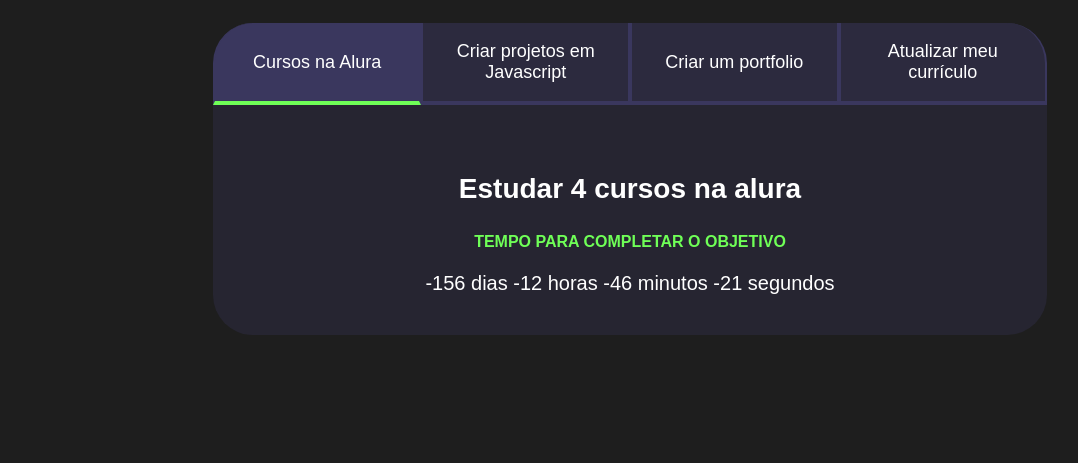
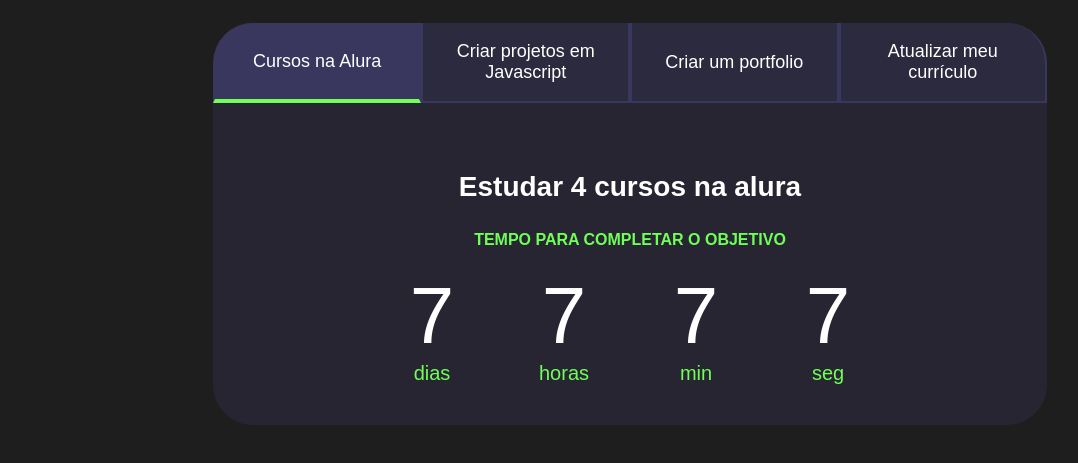
Before and after one commit to juliagabriellefratia/projeto-de-vida, a plain HTML site: page index.html in a window 1280 px wide. Shown: the part 75-538 px from the top of the page, without its empty margins (10-1088 px from the left). Drawn offline with Linux system fonts and the light colour scheme.

Commit message:
Add files via upload

```diff
--- a/index.html
+++ b/index.html
@@ -22,7 +22,24 @@
           <div class="aba-conteudo ativo">
           <h3 class="aba-conteudo-titulo-principal">Estudar 4 cursos na alura</h3>
           <h4 class="aba-conteudo-titulo-secundario">tempo para completar o objetivo</h4>
-          <div class="contador"></div>
+          <div class="contador">
+            <div class="contador-digito">
+              <p class="contador-digito-numero">7</p>
+              <p class="contador-digito-texto">dias</p>
+            </div>
+            <div class="contador-digito">
+              <p class="contador-digito-numero">7</p>
+              <p class="contador-digito-texto">horas</p>
+           </div>
+           <div class="contador-digito">
+            <p class="contador-digito-numero">7</p>
+            <p class="contador-digito-texto">min</p>
+        </div>
+        <div class="contador-digito">
+          <p class="contador-digito-numero">7</p>
+          <p class="contador-digito-texto">seg</p>
+      </div>
+          </div>
         </div>
         <div class="aba-conteudo">
           <h3 class="aba-conteudo-titulo-principal">Criar 5 projetos em JavaScript</h3>
--- a/main.js
+++ b/main.js
@@ -15,20 +15,13 @@ for(let i=0;i <botoes.length;i++){
 }
 
 const contadores = document.querySelectorAll(".contador");
-const tempoObjetivo1 = new Date("2023-10-05T00:00:00");
+const tempoObjetivo1 = new Date("2020-10-05T00:00:00");
 const tempoObjetivo2 = new Date("2023-12-05T00:00:00");
 const tempoObjetivo3 = new Date("2023-12-30T00:00:00");
 const tempoObjetivo4 = new Date("2024-02-01T00:00:00");
 
 const tempos = [tempoObjetivo1, tempoObjetivo2, tempoObjetivo3, tempoObjetivo4];
 
-function atualizaCronometro(){
-for (let i = 0; i < contadores.length; i++) {
-    contadores[i].textContent = calculaTempo(tempos[i]);
-}
-}
-
-atualizaCronometro();
 
 function calculaTempo(tempoObjetivo) {
     let tempoAtual = new Date();
@@ -41,6 +34,21 @@ function calculaTempo(tempoObjetivo) {
     segundos %= 60;
     minutos %= 60;
     horas %= 24;
+    if (tempoFinal > 0){ return dias + " dias " + horas + " horas " + minutos + " minutos " + segundos + " segundos";
+} else {
+    return "Prazo Finalizado";
+}
 
-    return dias + " dias " + horas + " horas " + minutos + " minutos " + segundos + " segundos";
-  }
+}
+
+  function atualizaCronometro(){
+    for (let i = 0; i < contadores.length; i++) {
+        contadores[i].textContent = calculaTempo(tempos[i]);
+        }
+    }
+
+    function comecaCronometro(){
+    atualizaCronometro();
+    setInterval(atualizaCronometro, 1000); }
+
+//comecaCronometro();
--- a/style.css
+++ b/style.css
@@ -46,8 +46,8 @@ body{
     font-size: 18px;
     align-items: center;
     width: 100%;
-    border-bottom: 4px solid var(--botao-ativo);
-    border-left: 2px solid var(--botao-ativo);
+    border-bottom: 2px solid var(--botao-ativo);
+    border-left: 2px  solid  var(--botao-ativo) ;
     border-right: 2px solid var(--botao-ativo);
     border-top: none;
 }
@@ -90,8 +90,26 @@ body{
 }
 
 .contador{
+    display:flex;
+    justify-content: center;
+    flex-wrap: wrap;
+}
+
+.contador-digito{
+    padding: 0 16px;
+    text-align: center;
+    min-width: 100px;
+}
+
+.contador-digito-numero{
+    font-size: 80px;
+    margin: 0;
+}
+
+.contador-digito-texto{
+    color: var(--verde);
     font-size: 20px;
-    text-align: center;
+    margin: 0;
 }
 
 @media screen and (min-width: 768px) {
@@ -99,7 +117,7 @@ body{
         display: flex;
     }
     .botao:first-child {
-        border-radius: 40px 0 0 0;
+     border-radius: 40px 0 0 0;
     }
 
     .botao:last-child {
```
